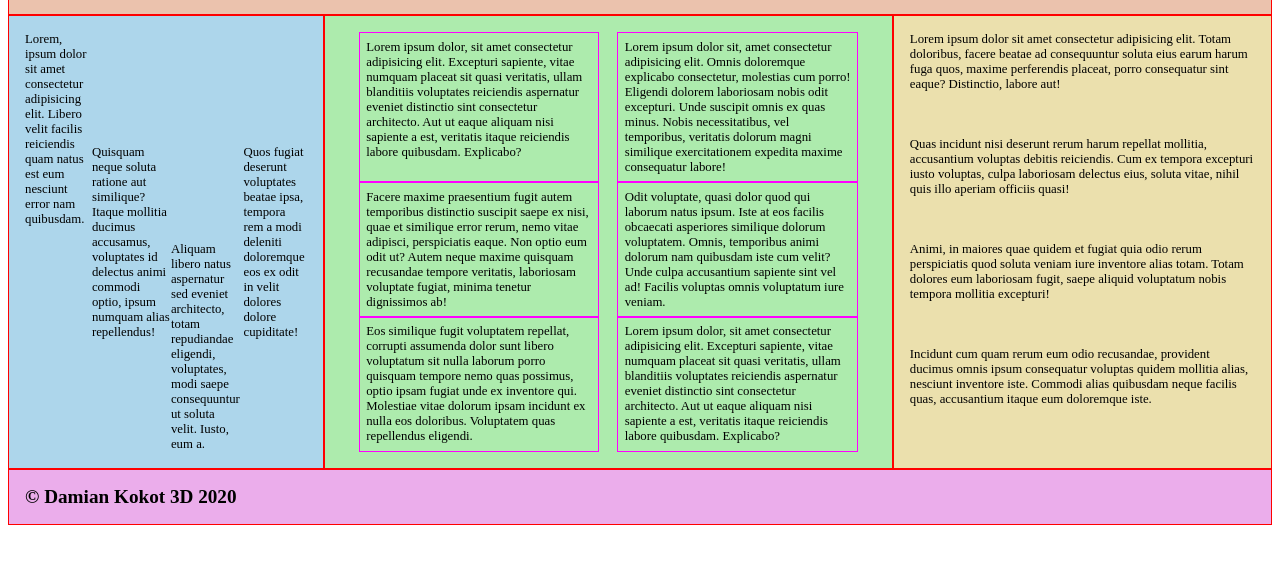
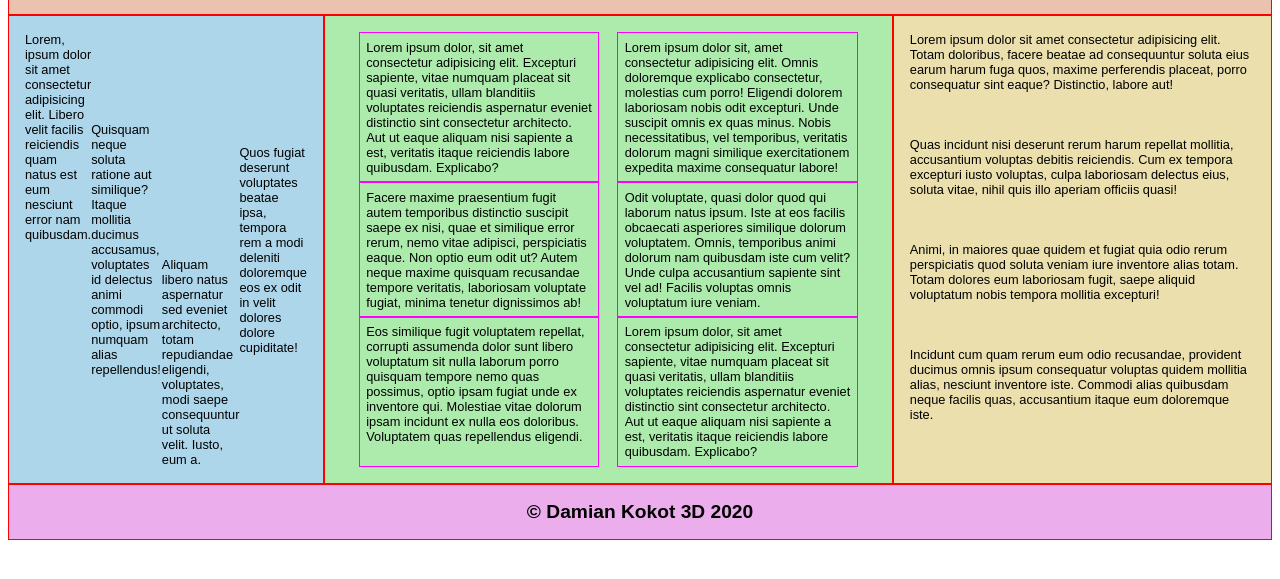
Before and after one commit to damiankokot45/IT-technical-college-flexbox-exercise, a plain HTML site: page index.html in a window 1280 px wide. Shown: the part 95-674 px from the top of the page. Drawn offline with Linux system fonts and the light colour scheme.

Commit message:
Wyśrodkowanie footera oraz zmiana czcionki

```diff
--- a/style/style.css
+++ b/style/style.css
@@ -1,5 +1,6 @@
 body {
     font-size: 1vw;
+    font-family: Arial;
 }
 
 body * {
@@ -78,6 +79,8 @@ aside article:nth-of-type(3) {
 }
 
 footer {
+    display: flex;
+    justify-content: center;
     order: 5;
     background-color: hsl(300, 60%, 80%);
     flex-basis: 100%;
```
